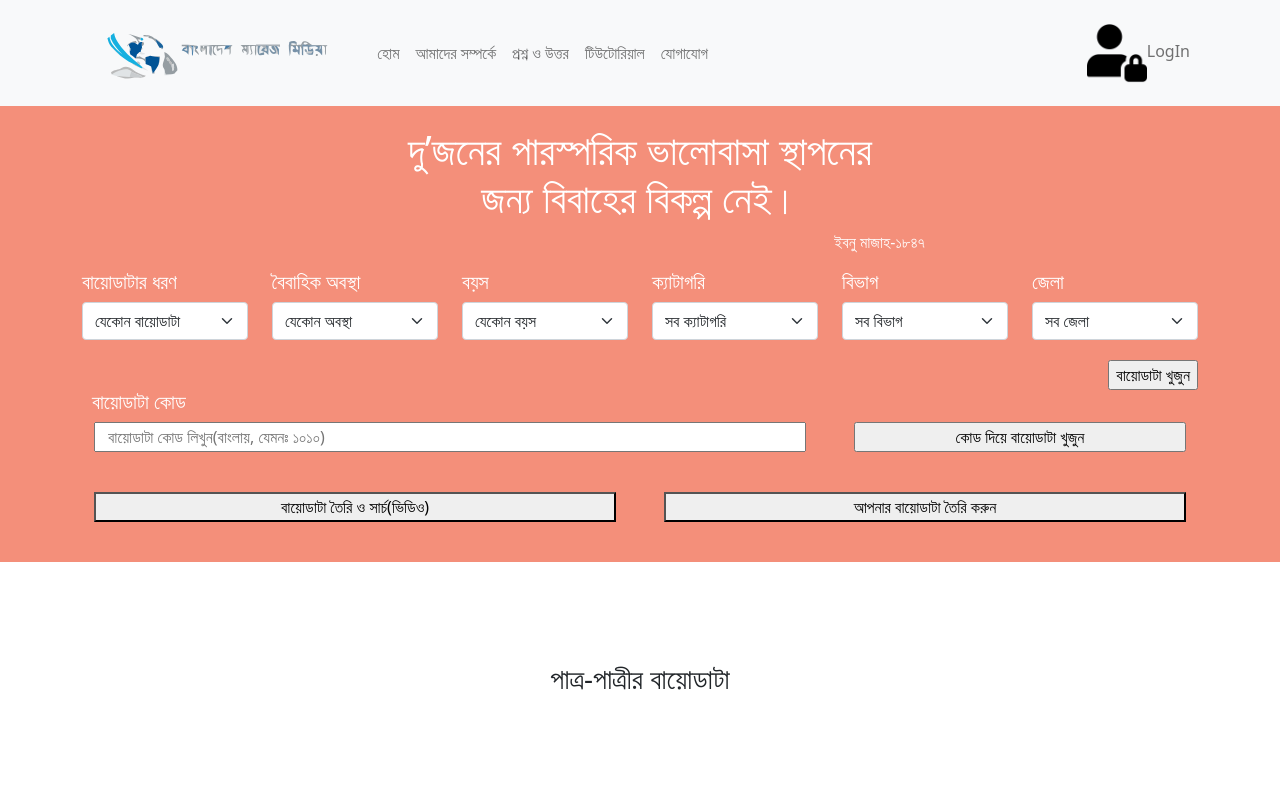
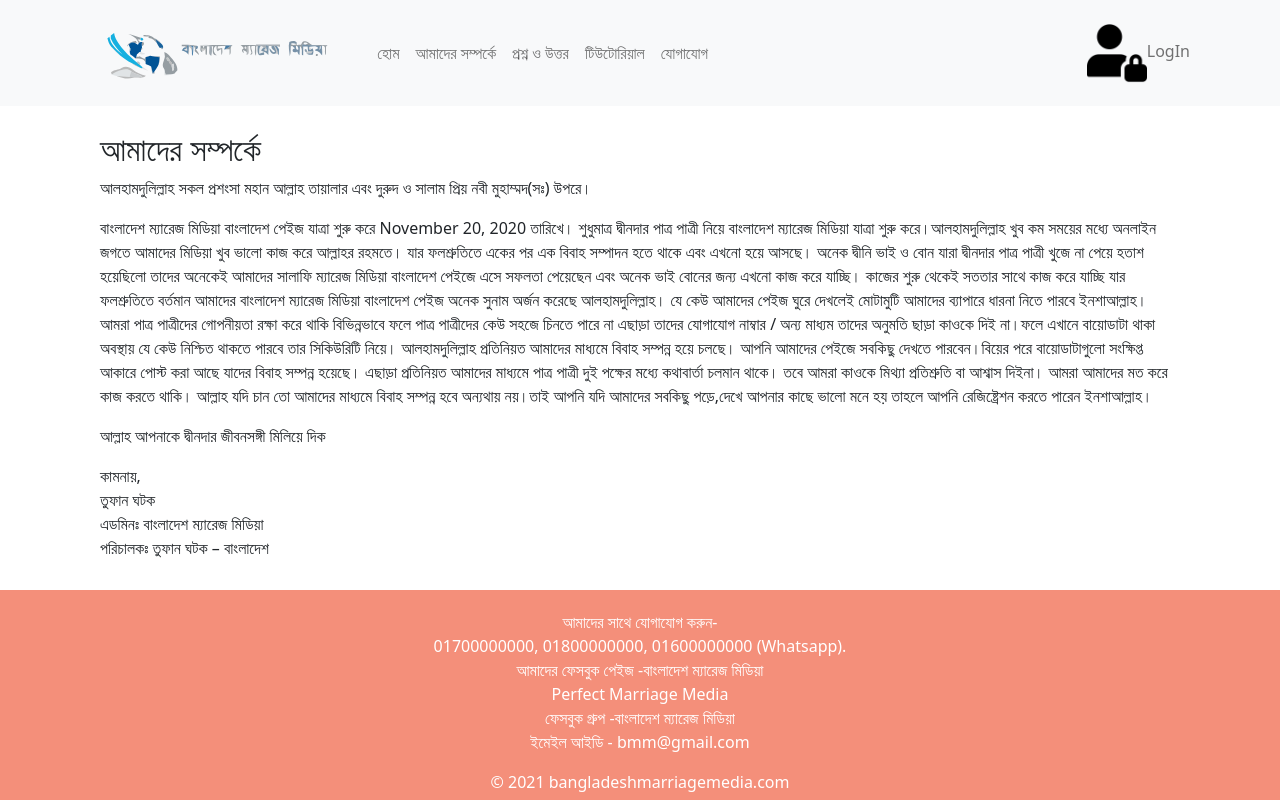
Before and after one commit to sakhawat777/bangladesh-marriage-media, a React (Create React App) app: page /about-us in a window 1280 px wide. Shown: the top 800 px of the page. Built offline with nearby package versions, Linux system fonts and the light colour scheme.

Commit message:
About page done

```diff
--- a/package.json
+++ b/package.json
@@ -10,6 +10,7 @@
     "react": "^17.0.2",
     "react-bootstrap": "^2.0.3",
     "react-dom": "^17.0.2",
+    "react-router-dom": "^6.0.2",
     "react-scripts": "4.0.3",
     "web-vitals": "^1.0.1"
   },
--- a/src/App.js
+++ b/src/App.js
@@ -1,12 +1,23 @@
 
 import './App.css';
 import Home from './components/Home/Home';
-
+import { BrowserRouter, Routes, Route } from 'react-router-dom';
+import NoMatch from './components/NoMatch/NoMatch';
+import AboutUs from './components/AboutUs/AboutUs';
 
 function App() {
   return (
     <div>
-     <Home></Home>
+     <BrowserRouter>
+				<Routes>
+
+          <Route path='/' element={<Home />} />
+					<Route path='/about-us' element={<AboutUs/>} />
+          <Route path='*' element={<NoMatch />} />
+
+
+				</Routes>
+			</BrowserRouter>
 
 
     </div>
--- /dev/null
+++ b/src/components/AboutUs/AboutUs.css
@@ -0,0 +1,3 @@
+.about-us {
+	margin: 130px 100px 30px 100px;
+}
--- /dev/null
+++ b/src/components/AboutUs/AboutUs.js
@@ -0,0 +1,54 @@
+import React from 'react';
+import Footer from '../Footer/Footer';
+import TopNavigation from '../TopNavigation/TopNavigation';
+import './AboutUs.css';
+const AboutUs = () => {
+	return (
+		<div>
+			<TopNavigation></TopNavigation>
+			<section className='about-us'>
+				<h2>আমাদের সম্পর্কে</h2>
+				<p>
+					আলহামদুলিল্লাহ সকল প্রশংসা মহান আল্লাহ তায়ালার এবং দুরুদ ও সালাম
+					প্রিয় নবী মুহাম্মদ(সঃ) উপরে।
+				</p>
+				<p>
+					বাংলাদেশ ম্যারেজ মিডিয়া বাংলাদেশ পেইজ যাত্রা শুরু করে November
+					20, 2020 তারিখে। শুধুমাত্র দ্বীনদার পাত্র পাত্রী নিয়ে বাংলাদেশ
+					ম্যারেজ মিডিয়া যাত্রা শুরু করে।আলহামদুলিল্লাহ খুব কম সময়ের মধ্যে
+					অনলাইন জগতে আমাদের মিডিয়া খুব ভালো কাজ করে আল্লাহর রহমতে। যার
+					ফলশ্রুতিতে একের পর এক বিবাহ সম্পাদন হতে থাকে এবং এখনো হয়ে আসছে।
+					অনেক দ্বীনি ভাই ও বোন যারা দ্বীনদার পাত্র পাত্রী খুজে না পেয়ে
+					হতাশ হয়েছিলো তাদের অনেকেই আমাদের সালাফি ম্যারেজ মিডিয়া বাংলাদেশ
+					পেইজে এসে সফলতা পেয়েছেন এবং অনেক ভাই বোনের জন্য এখনো কাজ করে
+					যাচ্ছি। কাজের শুরু থেকেই সততার সাথে কাজ করে যাচ্ছি যার ফলশ্রুতিতে
+					বর্তমান আমাদের বাংলাদেশ ম্যারেজ মিডিয়া বাংলাদেশ পেইজ অনেক সুনাম
+					অর্জন করেছে আলহামদুলিল্লাহ। যে কেউ আমাদের পেইজ ঘুরে দেখলেই
+					মোটামুটি আমাদের ব্যাপারে ধারনা নিতে পারবে ইনশাআল্লাহ। আমরা পাত্র
+					পাত্রীদের গোপনীয়তা রক্ষা করে থাকি বিভিন্নভাবে ফলে পাত্র পাত্রীদের
+					কেউ সহজে চিনতে পারে না এছাড়া তাদের যোগাযোগ নাম্বার / অন্য মাধ্যম
+					তাদের অনুমতি ছাড়া কাওকে দিই না।ফলে এখানে বায়োডাটা থাকা অবস্থায় যে
+					কেউ নিশ্চিত থাকতে পারবে তার সিকিউরিটি নিয়ে। আলহামদুলিল্লাহ
+					প্রতিনিয়ত আমাদের মাধ্যমে বিবাহ সম্পন্ন হয়ে চলছে। আপনি আমাদের
+					পেইজে সবকিছু দেখতে পারবেন।বিয়ের পরে বায়োডাটাগুলো সংক্ষিপ্ত আকারে
+					পোস্ট করা আছে যাদের বিবাহ সম্পন্ন হয়েছে। এছাড়া প্রতিনিয়ত আমাদের
+					মাধ্যমে পাত্র পাত্রী দুই পক্ষের মধ্যে কথাবার্তা চলমান থাকে। তবে
+					আমরা কাওকে মিথ্যা প্রতিশ্রুতি বা আশ্বাস দিইনা। আমরা আমাদের মত করে
+					কাজ করতে থাকি। আল্লাহ যদি চান তো আমাদের মাধ্যমে বিবাহ সম্পন্ন হবে
+					অন্যথায় নয়।তাই আপনি যদি আমাদের সবকিছু পড়ে,দেখে আপনার কাছে ভালো
+					মনে হয় তাহলে আপনি রেজিষ্ট্রেশন করতে পারেন ইনশাআল্লাহ।
+				</p>
+				<p>আল্লাহ আপনাকে দ্বীনদার জীবনসঙ্গী মিলিয়ে দিক</p>
+				<p>
+					কামনায়, <br />
+					তুফান ঘটক <br />
+					এডমিনঃ বাংলাদেশ ম্যারেজ মিডিয়া <br />
+					পরিচালকঃ তুফান ঘটক – বাংলাদেশ
+				</p>
+			</section>
+			<Footer></Footer>
+		</div>
+	);
+};
+
+export default AboutUs;
--- /dev/null
+++ b/src/components/Footer/Footer.css
@@ -0,0 +1,4 @@
+.footer-section a {
+	color: white;
+	text-decoration: none;
+}
--- /dev/null
+++ b/src/components/Footer/Footer.js
@@ -0,0 +1,34 @@
+import React from 'react';
+import { Container } from 'react-bootstrap';
+import './Footer.css';
+const Footer = () => {
+	return (
+		<div>
+			<footer className='footer-section'>
+				<Container>
+					<div>
+						<p>
+							আমাদের সাথে যোগাযোগ করুন- <br />
+							01700000000, 01800000000, 01600000000 (Whatsapp). <br />
+							আমাদের ফেসবুক পেইজ -
+							<a href='https://www.facebook.com/'>
+								বাংলাদেশ ম্যারেজ মিডিয়া
+							</a>
+							<br />
+							Perfect Marriage Media <br />
+							ফেসবুক গ্রুপ -
+							<a href='https://www.facebook.com/'>
+								বাংলাদেশ ম্যারেজ মিডিয়া
+							</a>
+							<br />
+							ইমেইল আইডি - <a href='bmm@gmail.com'>bmm@gmail.com</a>
+						</p>
+						<p>© 2021 bangladeshmarriagemedia.com</p>
+					</div>
+				</Container>
+			</footer>
+		</div>
+	);
+};
+
+export default Footer;
--- a/src/components/Home/Home.css
+++ b/src/components/Home/Home.css
@@ -1,10 +1,11 @@
 .main-class {
 	background-color: #f48f7a;
 	color: white;
+	margin-top: 105px;
 }
 .main-class h1 {
 	text-align: center;
-	padding-top: 20px;
+	padding-top: 50px;
 }
 .para-1 {
 	text-align: right;
@@ -33,7 +34,3 @@
 	padding-top: 20px;
 	padding-bottom: 20px;
 }
-.footer-section a {
-	color: white;
-	text-decoration: none;
-}
--- a/src/components/Home/Home.js
+++ b/src/components/Home/Home.js
@@ -1,5 +1,6 @@
 import React from 'react';
 import { Col, Container, Row, Form } from 'react-bootstrap';
+import Footer from '../Footer/Footer';
 import TopNavigation from '../TopNavigation/TopNavigation';
 import './Home.css';
 const Home = () => {
@@ -205,22 +206,8 @@ const Home = () => {
 	</Container>
 
 </section>
-<footer className="footer-section">
-	<Container>
-		<div>
-			<p>আমাদের সাথে যোগাযোগ করুন- <br />
 
-      01700000000, 01800000000, 01600000000 (Whatsapp). <br />
-	  আমাদের ফেসবুক পেইজ - <a href="https://www.facebook.com/" >বাংলাদেশ ম্যারেজ মিডিয়া </a> <br />
-	  Perfect Marriage Media <br />
-	  ফেসবুক গ্রুপ - <a href="https://www.facebook.com/">বাংলাদেশ ম্যারেজ মিডিয়া</a> <br />
-	  ইমেইল আইডি - <a href="bmm@gmail.com">bmm@gmail.com</a>
-			</p>
-			<p>© 2021 bangladeshmarriagemedia.com</p>
-		</div>
-	</Container>
-</footer>
-
+		<Footer></Footer>
 		</>
 
 	);
--- /dev/null
+++ b/src/components/NoMatch/NoMatch.js
@@ -0,0 +1,11 @@
+import React from 'react';
+
+const NoMatch = () => {
+	return (
+		<div className='App-header'>
+			<h4>Route is not found!!!</h4>
+		</div>
+	);
+};
+
+export default NoMatch;
--- a/src/components/TopNavigation/TopNavigation.js
+++ b/src/components/TopNavigation/TopNavigation.js
@@ -1,26 +1,26 @@
 import React from 'react';
-import { Container, Nav, Navbar } from 'react-bootstrap';
+import { Container, Nav, Navbar, NavLink } from 'react-bootstrap';
 import logIn from '../../asset/image/user.png'
 import logo from '../../asset/image/logo.svg'
 import './TopNavigation.css'
 const TopNavigation = () => {
 	return (
 
-			<Navbar collapseOnSelect expand='lg' bg='light' variant='light'>
+			<Navbar collapseOnSelect expand='lg' bg='light' variant='light' fixed='top'>
 				<Container className="nav-bar">
-					<Navbar.Brand href='#home'><img className="logo-img" src={logo} alt="" /> </Navbar.Brand>
+					<Navbar.Brand href='/'><img className="logo-img" src={logo} alt="" /> </Navbar.Brand>
 					<Navbar.Toggle aria-controls='responsive-navbar-nav' />
 					<Navbar.Collapse id='responsive-navbar-nav'>
 						<Nav className='me-auto'>
-							<Nav.Link href='#home'>হোম</Nav.Link>
-							<Nav.Link href='#about-us'>আমাদের সম্পর্কে</Nav.Link>
-							<Nav.Link href='#q&a'>প্রশ্ন ও উত্তর</Nav.Link>
-							<Nav.Link href='#tutorial'>টিউটোরিয়াল</Nav.Link>
-							<Nav.Link href='#contact'>যোগাযোগ</Nav.Link>
+							<NavLink href='/'>হোম</NavLink>
+							<Nav.Link href='/about-us'>আমাদের সম্পর্কে</Nav.Link>
+							<Nav.Link href='/q&a'>প্রশ্ন ও উত্তর</Nav.Link>
+							<Nav.Link href='/tutorial'>টিউটোরিয়াল</Nav.Link>
+							<Nav.Link href='/contact'>যোগাযোগ</Nav.Link>
 
 						</Nav>
 						<Nav>
-							<Nav.Link href='#deets'><img className="logIn-img" src={logIn} alt="" />LogIn</Nav.Link>
+							<Nav.Link href='/logIn'><img className="logIn-img" src={logIn} alt="" />LogIn</Nav.Link>
 
 						</Nav>
 					</Navbar.Collapse>
```
Also changed, not shown: 1 other file (tests, documents, lock files or other folders).
